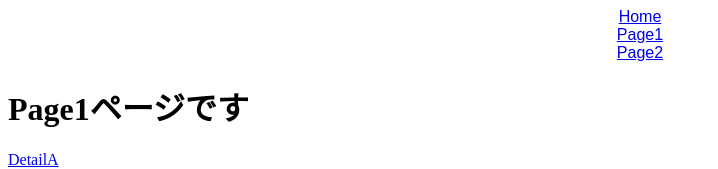
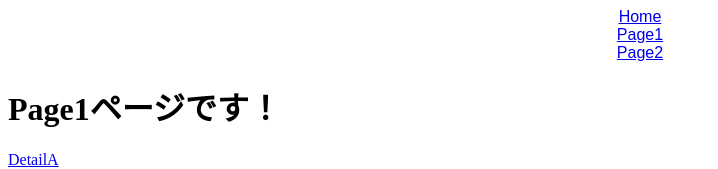
Before and after one commit to kato1808/20221026-S4NO20, a React (Create React App) app: page /page1 in a window 1280 px wide. Shown: the top 169 px of the page, without its empty margins (0-718 px from the left). Built offline with nearby package versions, Linux system fonts and the light colour scheme.

Commit message:
202211041415

```diff
--- a/src/Page1.jsx
+++ b/src/Page1.jsx
@@ -10,7 +10,7 @@ export const Page1 = () => {
 
   return (
     <div>
-      <h1>Page1ページです</h1>
+      <h1>Page1ページです！</h1>
       <Link to={{ pathname: "/page1/detailA", state: arr }}>DetailA</Link>
       <br />
       <Link to="/page1/detailB">DetailB</Link>
```
